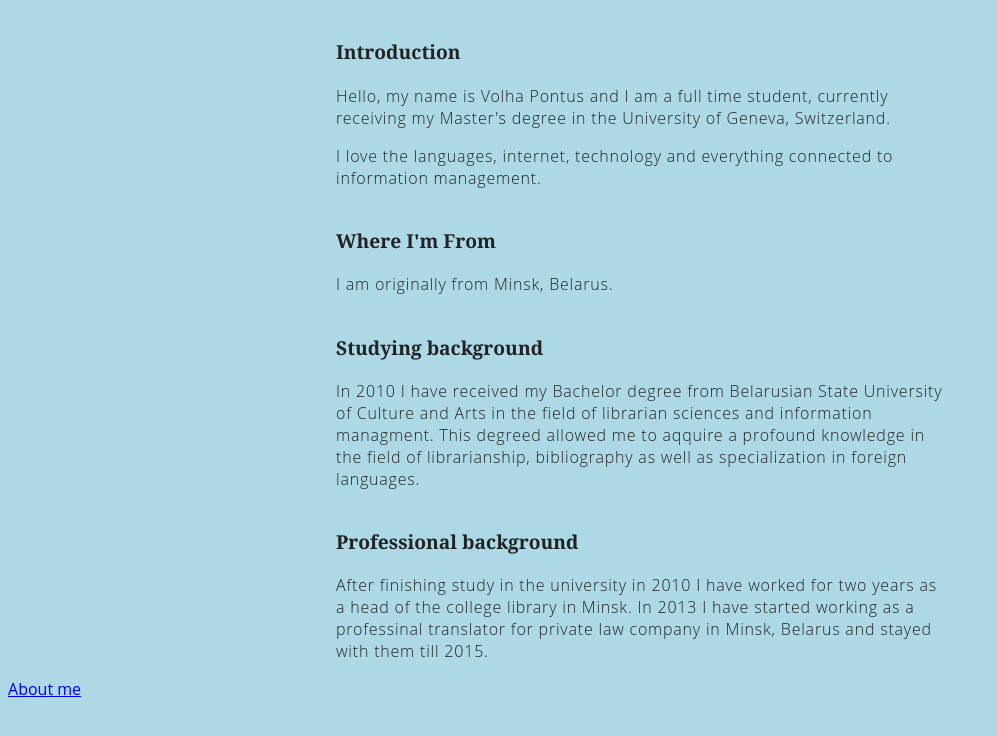
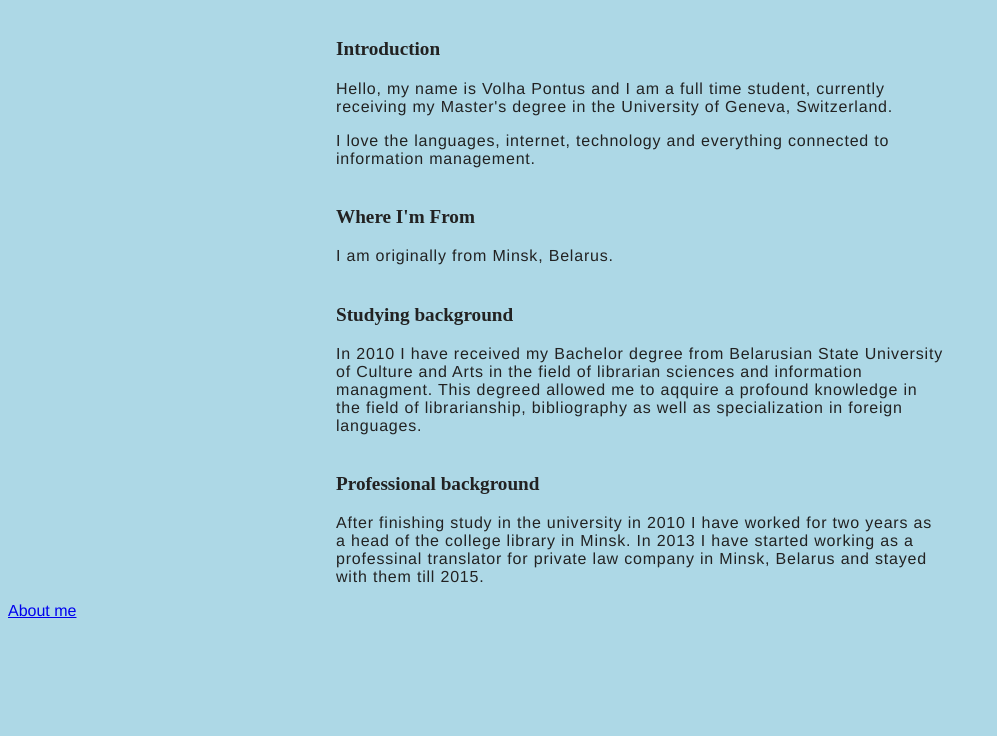
Before and after one commit to volhapontus/volhapontus, a plain HTML site: page index.html in a window 1280 px wide. Shown: the whole page, without its empty margins (0-997 px from the left). Drawn offline with Linux system fonts and the light colour scheme.

Commit message:
Update css-file.css

```diff
--- a/css-file.css
+++ b/css-file.css
@@ -7,7 +7,7 @@ body {
     /* Typography Declarations */
     color: #222222;
     font-size: 1em;
-    font-family: "Open Sans", "Helvetica Neue", sans-serif;
+    font-family: "Helvetica Neue", sans-serif;
 }
 
 .introduction-section,
@@ -34,7 +34,7 @@ body {
 .location-section > h1,h2,
 .questions-section > h1,h2,
 .professionalexperience-section > h1,h2 {
-    font-family: "Gentium Book Basic", Georgia, serif;
+    font-family: "Gentium Book Basic", serif;
     font-size: 1.2em;
     font-weight: bold;
     /* Layout */
```
